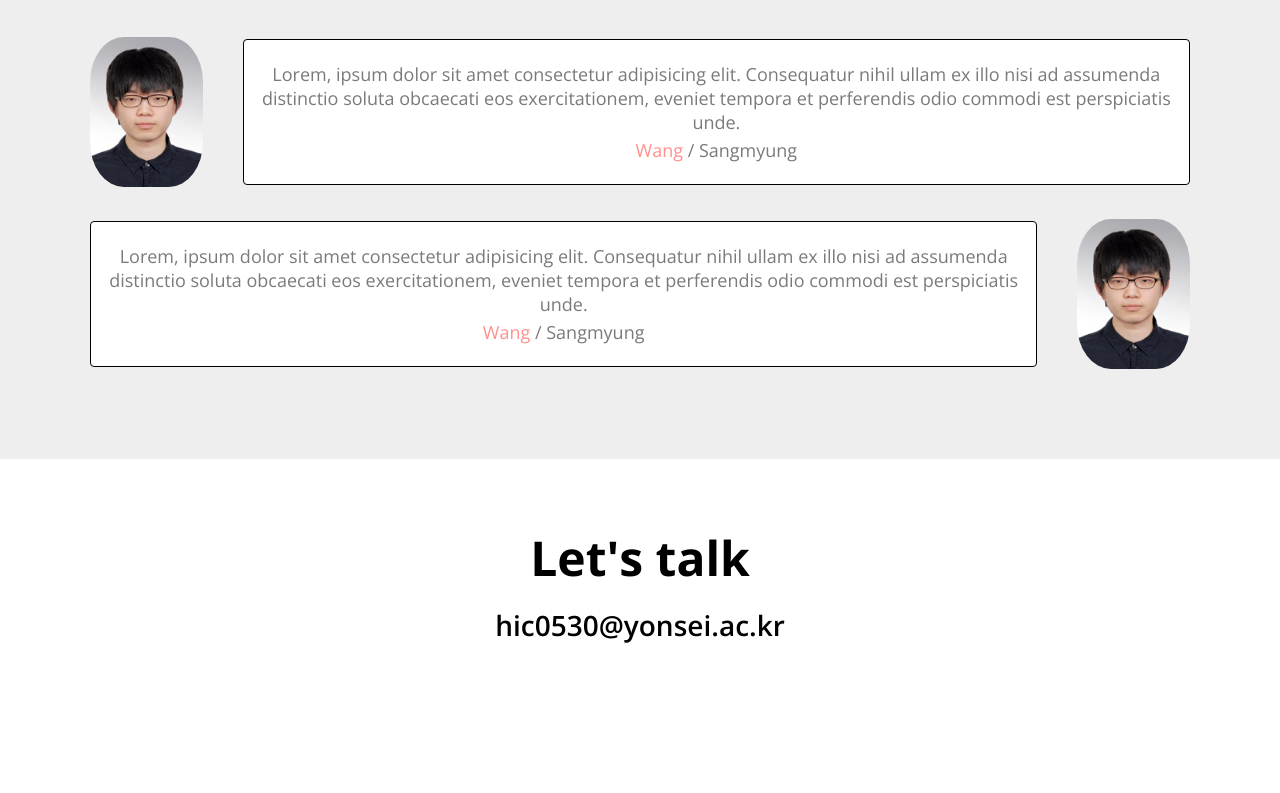
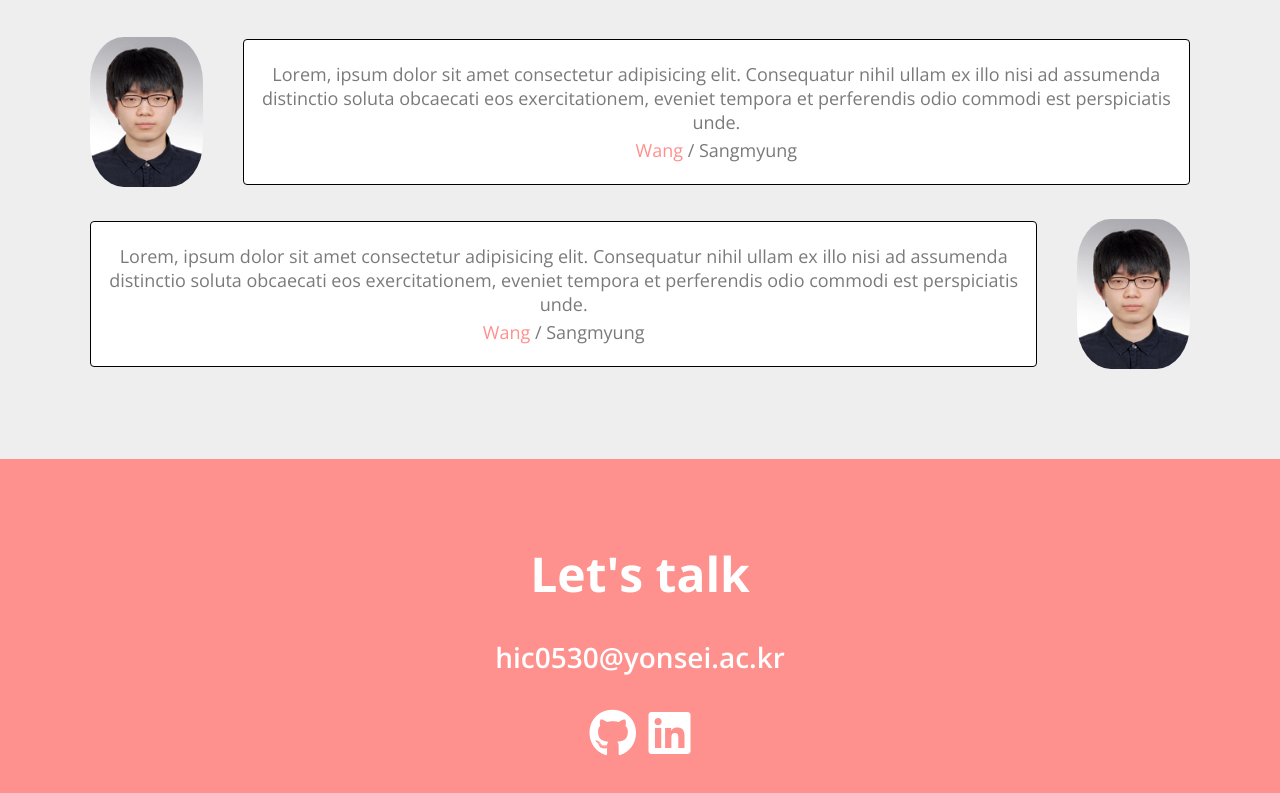
Before and after one commit to hic0530/portfolio, a plain HTML site: page index.html in a window 1280 px wide. Shown: the part 3005-3798 px from the top of the page. Before the commit the page ends 3715 px from the top, so only its background shows below. Drawn offline with nearby package versions, Linux system fonts and the light colour scheme.

Commit message:
css contact

```diff
--- a/index.html
+++ b/index.html
@@ -214,7 +214,10 @@
     <section id="contact" class="section">
         <h1 class="contact__title">Let's talk</h1>
         <h2 class="contact__email">hic0530@yonsei.ac.kr</h2>
-
+        <div class="contact__links">
+            <a href="#"><i class="fab fa-github"></i></a>
+            <a href="#"><i class="fa fa-linkedin-square"></i></a>
+        </div>
     </section>
 </body>
 </html>
--- a/style.css
+++ b/style.css
@@ -393,3 +393,32 @@ p {
 .testimonial__speach-bubble a {
   color: var(--color-pink);
 }
+
+/* Contact */
+#contact {
+  background-color: var(--color-pink);
+}
+
+.contact__title,
+.contact__email,
+.contact__links a {
+  color: var(--color-white);
+}
+
+.contact__title {
+  margin: 32px 0;
+}
+
+.contact__links {
+  font-size: var(--font-large);
+  margin: 24px 0;
+}
+
+.contact__links i:hover {
+  transform: scale(1.1);
+  color: var(--color-black);
+}
+
+.contact__links i {
+  transition: all var(--animation-duration) ease;
+}
```
